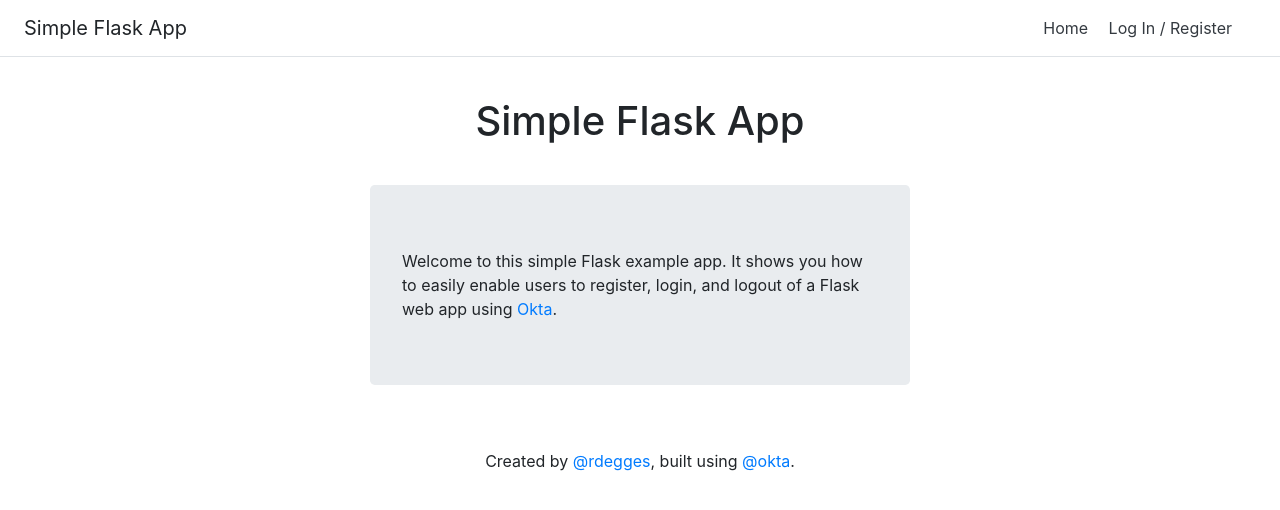
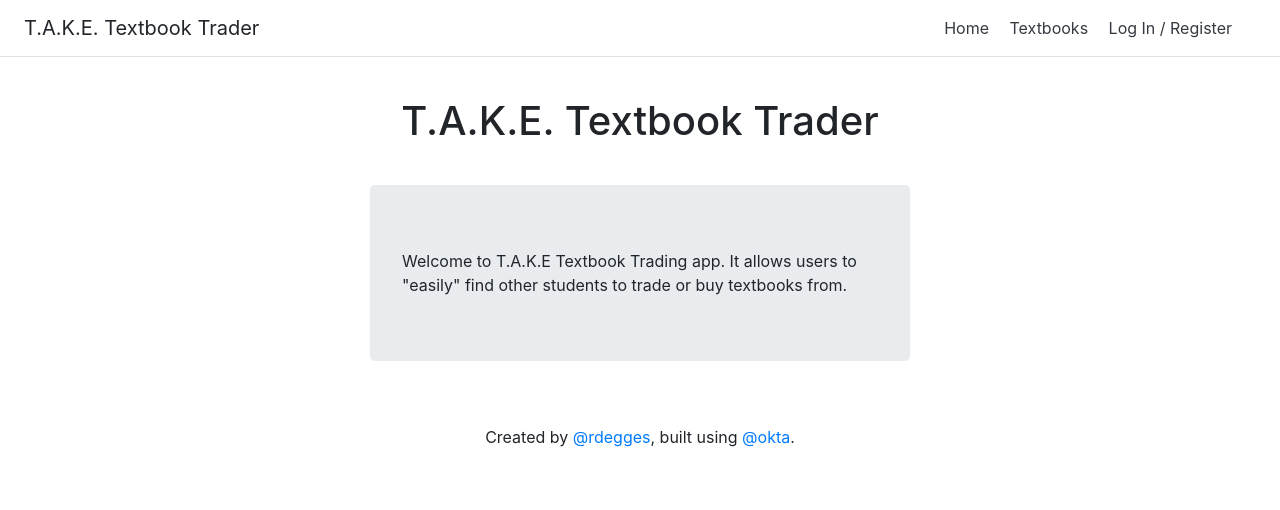
Before and after one commit to antmelon/HackBU2020, a Flask app: page / in a window 1280 px wide. Shown: the top 510 px of the page. Run offline with Flask 2, Linux system fonts and the light colour scheme; some libraries are stand-ins or nearby versions.

```diff
--- a/app.py
+++ b/app.py
@@ -3,26 +3,8 @@
 #Login token 00idk2KSs3hVXhksW2OBwKsaOVzJH6qVUF5OVPp8SL
 
 from flask import Flask, render_template, g, redirect, url_for
-from flask_oidc import OpenIDConnect
-from okta import UsersClient
 
 app = Flask(__name__)
-app.config["OIDC_CLIENT_SECRETS"] = "client_secrets.json"
-app.config["OIDC_COOKIE_SECURE"] = False
-app.config["OIDC_CALLBACK_ROUTE"] = "/oidc/callback"
-app.config["OIDC_SCOPES"] = ["openid", "email", "profile"]
-app.config["SECRET_KEY"] = "{{ LONG_RANDOM_STRING }}"
-app.config["OIDC_ID_TOKEN_COOKIE_NAME"] = "oidc_token"
-oidc = OpenIDConnect(app)
-okta_client = UsersClient("https://dev-270581.okta.com", "00idk2KSs3hVXhksW2OBwKsaOVzJH6qVUF5OVPp8SL")
-
-
-@app.before_request
-def before_request():
-    if oidc.user_loggedin:
-        g.user = okta_client.get_user(oidc.user_getfield("sub"))
-    else:
-        g.user = None
 
 
 @app.route("/")
@@ -30,24 +12,6 @@ def index():
     return render_template("index.html")
 
 
-@app.route("/dashboard")
-@oidc.require_login
-def dashboard():
-    return render_template("dashboard.html")
-
-
-@app.route("/login")
-@oidc.require_login
-def login():
-    return redirect(url_for(".dashboard"))
-
-
-@app.route("/logout")
-def logout():
-    oidc.logout()
-    return redirect(url_for(".index"))
-
-
 @app.route("/textbooks")
 def getTextbooks():
     return "Future home of textbooks"
--- a/templates/index.html
+++ b/templates/index.html
@@ -3,13 +3,11 @@
 {% block title %}Home{% endblock %}
 
 {% block body %}
-  <h1 class="text-center">Simple Flask App</h1>
+  <h1 class="text-center">T.A.K.E. Textbook Trader</h1>
   <div class="row">
     <div class="col-sm-6 offset-sm-3">
       <div class="jumbotron">
-        Welcome to this simple Flask example app. It shows you how to easily
-        enable users to register, login, and logout of a Flask web app using <a
-           href="https://developer.okta.com">Okta</a>.
+        Welcome to T.A.K.E Textbook Trading app. It allows users to "easily" find other students to trade or buy textbooks from.
       </div>
     </div>
   </div>
--- a/templates/layout.html
+++ b/templates/layout.html
@@ -9,9 +9,10 @@
   </head>
   <body>
     <div class="d-flex flex-column flex-md-row align-items-center p-3 px-md-4 mb-3 bg-white border-bottom box-shadow">
-      <h5 class="my-0 mr-md-auto font-weight-normal">Simple Flask App</h5>
+      <h5 class="my-0 mr-md-auto font-weight-normal">T.A.K.E. Textbook Trader</h5>
       <nav class="my-2 my-md-0 mr-md-3">
         <a class="p-2 text-dark" href="/" title="Home">Home</a>
+        <a class="p-2 text-dark" href="textbooks" Title="Textbooks">Textbooks</a>
         {% if not g.user %}
           <a class="p-2 text-dark" href="/login">Log In / Register</a>
         {% else %}
```
Also changed, not shown: client_secrets.json (deleted, +0 -13 lines).
